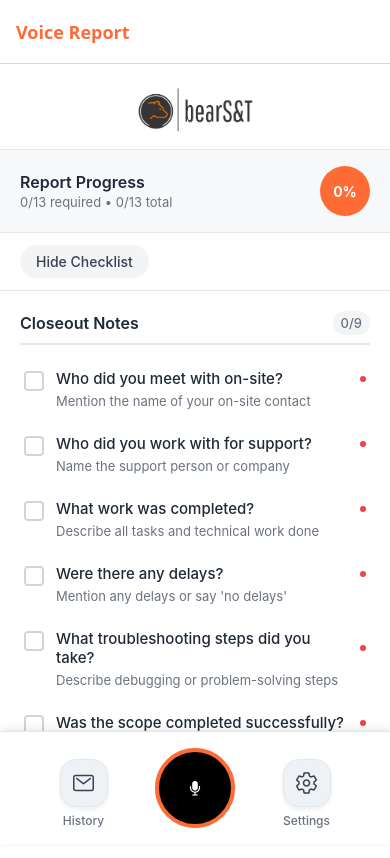
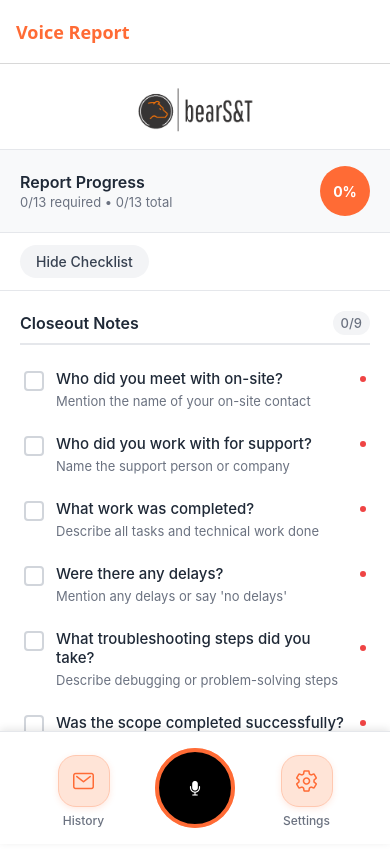
Before and after one commit to ColinBuchheit/VoiceToReport, a React Native app in the folder voice-report-app/: screen /Home in a window 390 px wide. Built offline with nearby package versions, Linux system fonts and the light colour scheme.

Commit message:
Better styling and coloring of button history and settings buttons

```diff
--- a/voice-report-app/screens/HomeScreen.tsx
+++ b/voice-report-app/screens/HomeScreen.tsx
@@ -501,10 +501,17 @@ function HomeScreenInner({ navigation }: Props) {
               accessibilityRole="button"
               accessibilityLabel="Open email history"
             >
-              <View style={styles.navIconContainer}>
-                <Ionicons name="mail-outline" size={24} color="#374151" />
+              <View style={[
+                styles.navIconContainer,
+                showHistorySidebar && styles.navIconContainerActive
+              ]}>
+                <Ionicons
+                  name="mail-outline"
+                  size={24}
+                  color={showHistorySidebar ? '#FFFFFF' : '#FF6B35'}
+                />
               </View>
-              <Text style={styles.navLabel}>History</Text>
+              <Text style={[styles.navLabel, showHistorySidebar && styles.navLabelActive]}>History</Text>
             </TouchableOpacity>
           </View>
 
@@ -533,10 +540,17 @@ function HomeScreenInner({ navigation }: Props) {
               accessibilityRole="button"
               accessibilityLabel="Open settings"
             >
-              <View style={styles.navIconContainer}>
-                <Ionicons name="settings-outline" size={24} color="#374151" />
+              <View style={[
+                styles.navIconContainer,
+                showSettings && styles.navIconContainerActive
+              ]}>
+                <Ionicons
+                  name="settings-outline"
+                  size={24}
+                  color={showSettings ? '#FFFFFF' : '#FF6B35'}
+                />
               </View>
-              <Text style={styles.navLabel}>Settings</Text>
+              <Text style={[styles.navLabel, showSettings && styles.navLabelActive]}>Settings</Text>
             </TouchableOpacity>
           </View>
         </View>
@@ -777,26 +791,38 @@ const styles = StyleSheet.create({
     paddingHorizontal: 4,
   },
   navIconContainer: {
-    width: 48,
-    height: 48,
-    borderRadius: 16,
-    backgroundColor: '#EEF2F5',
+    width: 52,
+    height: 52,
+    borderRadius: 18,
+    backgroundColor: '#FFE4D7', // light brand tint
     justifyContent: 'center',
     alignItems: 'center',
     marginBottom: 6,
     borderWidth: 1,
-    borderColor: '#E2E8F0',
-    shadowColor: '#0F172A',
-    shadowOpacity: 0.08,
+    borderColor: '#FFC8B0',
+    shadowColor: '#FF6B35',
+    shadowOpacity: 0.15,
     shadowOffset: { width: 0, height: 2 },
-    shadowRadius: 4,
-    elevation: 2,
+    shadowRadius: 6,
+    elevation: 3,
+  },
+  navIconContainerActive: {
+    backgroundColor: '#FF6B35',
+    borderColor: '#FF6B35',
+    shadowOpacity: 0.35,
+    shadowRadius: 10,
+    elevation: 5,
+    transform: [{ scale: 1.05 }],
   },
   navIcon: { fontSize: 24 },
   navLabel: {
     fontSize: 12,
     color: '#6B7280',
     fontWeight: '500',
+  },
+  navLabelActive: {
+    color: '#FF6B35',
+    fontWeight: '600',
   },
   recorderWrapper: {
     alignItems: 'center',
```
